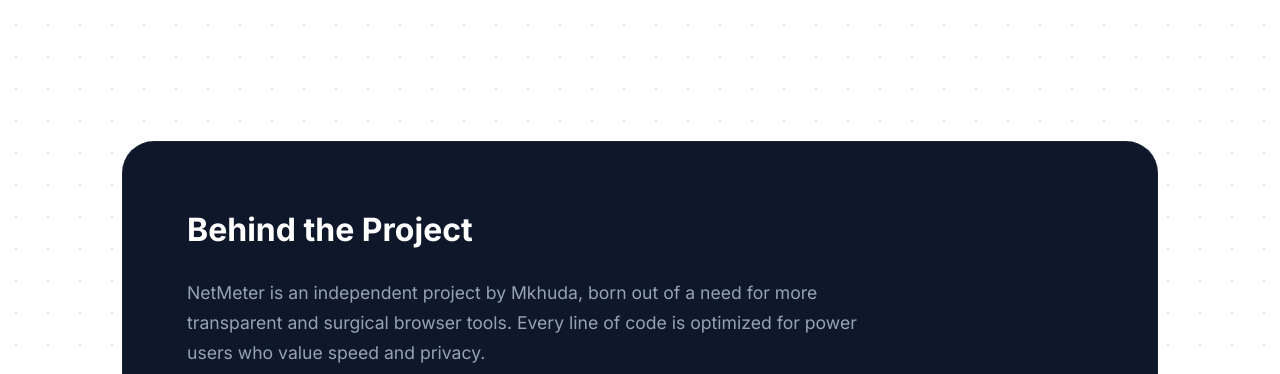
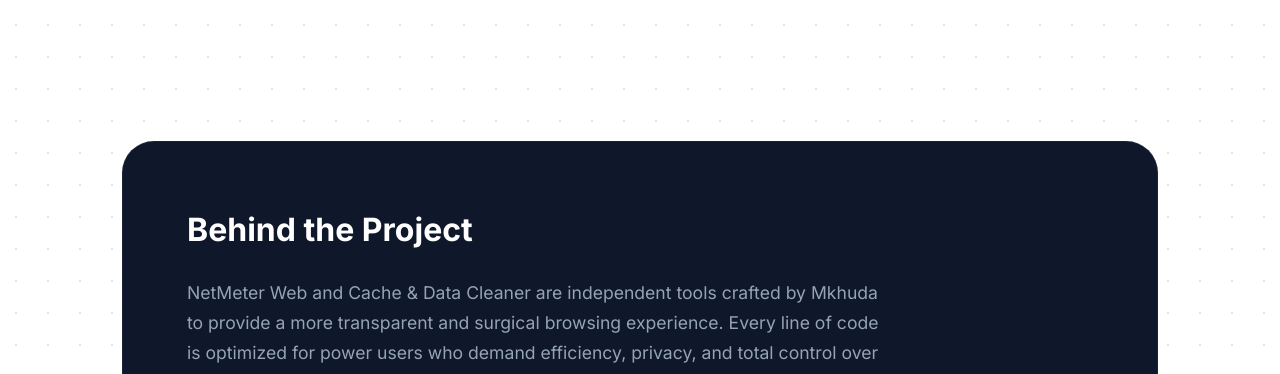
Before and after one commit to NetMeter/netmeter.github.io, a plain HTML site: page index.html in a window 1280 px wide. Shown: the part 1367-1741 px from the top of the page. Drawn offline with Linux system fonts and the light colour scheme.

Commit message:
update behind the project section

```diff
--- a/index.html
+++ b/index.html
@@ -142,7 +142,7 @@
       <section id="about" class="about-section reveal">
         <div class="about-content">
           <h2>Behind the Project</h2>
-          <p>NetMeter is an independent project by Mkhuda, born out of a need for more transparent and surgical browser tools. Every line of code is optimized for power users who value speed and privacy.</p>
+          <p>NetMeter Web and Cache & Data Cleaner are independent tools crafted by Mkhuda to provide a more transparent and surgical browsing experience. Every line of code is optimized for power users who demand efficiency, privacy, and total control over their web data.</p>
           <div style="display: flex; gap: 1rem; flex-wrap: wrap;">
             <a href="https://github.com/mkhuda" target="_blank" class="dev-tag">
               <svg width="20" height="20" viewBox="0 0 24 24" fill="none" stroke="currentColor" stroke-width="2" stroke-linecap="round" stroke-linejoin="round"><path d="M9 19c-5 1.5-5-2.5-7-3m14 6v-3.87a3.37 3.37 0 0 0-.94-2.61c3.14-.35 6.44-1.54 6.44-7A5.44 5.44 0 0 0 20 4.77 5.07 5.07 0 0 0 19.91 1S18.73.65 16 2.48a13.38 13.38 0 0 0-7 0C6.27.65 5.09 1 5.09 1A5.07 5.07 0 0 0 5 4.77a5.44 5.44 0 0 0-1.5 3.78c0 5.42 3.3 6.61 6.44 7A3.37 3.37 0 0 0 9 18.13V22"></path></svg>
```
